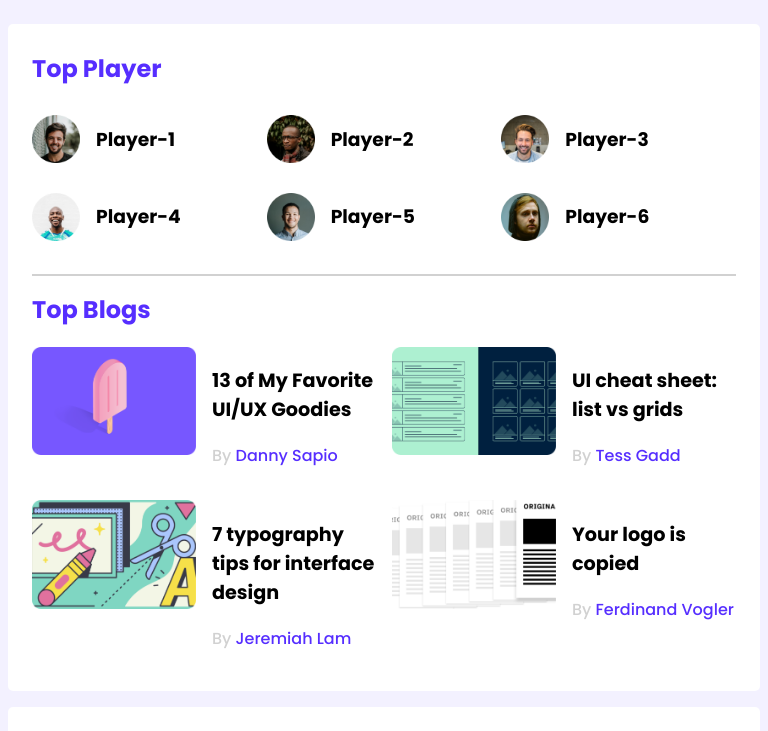
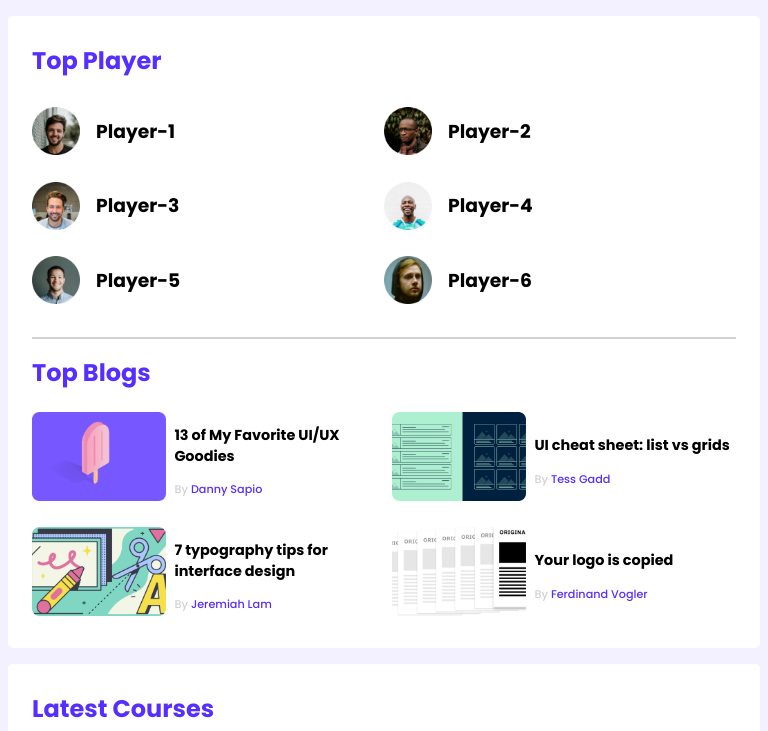
Before and after one commit to emon3455/PH-M2-Module10, a plain HTML site: page index.html in a window 768 px wide. Shown: the top 731 px of the page. Drawn offline with Linux system fonts and the light colour scheme.

Commit message:
top-player-blogs responsive done

```diff
--- a/styles/style.css
+++ b/styles/style.css
@@ -19,9 +19,8 @@ main section start
 -----------------------------*/
 
 .main{
-    display: flex;
-    flex-direction: column;
-    align-items: center;
+    width: 1024px;
+    margin: 0 auto;
 }
 
 .container{
@@ -44,6 +43,7 @@ main section start
     grid-row-gap: 0.7rem;
     margin-bottom: 1.5rem;
 }
+
 .player{
     display: flex;
     align-items: center;
@@ -143,3 +143,68 @@ main section start
 /* --------------------
 main section end
 --------------------- */
+
+/* small phone */
+@media only screen and (max-width: 576px){
+
+    .main{
+        width: 100%;
+        margin: 0;
+        padding: 0;
+    }
+
+    .players, .blogs{
+        grid-template-columns: repeat(1, 1fr);
+        grid-row-gap: 0.5rem;
+    }
+
+    .blog{
+        flex-direction: column;
+    }
+    .thumbnails{
+        width: 100%;
+    }
+    .blog-info{
+        width: 100%;
+    }
+
+}
+
+/* for tablets */
+@media only screen and (min-width: 577px) and (max-width: 992px){
+
+    .main{
+        width: 100%;
+        margin: 0;
+        padding: 0;
+    }
+
+    .players{
+        grid-template-columns: repeat(2, 1fr);
+        grid-row-gap: 0.5rem;
+    }
+    /* top player end */
+
+    /* blogs start */
+    .thumbnails{
+        width: 40%;
+    }
+    .blog-info{
+        width: 60%;
+        margin-left: 0.5rem;
+    }
+    .blog-title{
+        font-size: 0.9rem;
+    }
+    .blog-author{
+        font-size: 0.7rem;
+    }
+    .blog{
+        align-items: center;
+    }
+    /* blogs end */
+
+    /* course start */
+    /* course end */
+
+}
```
